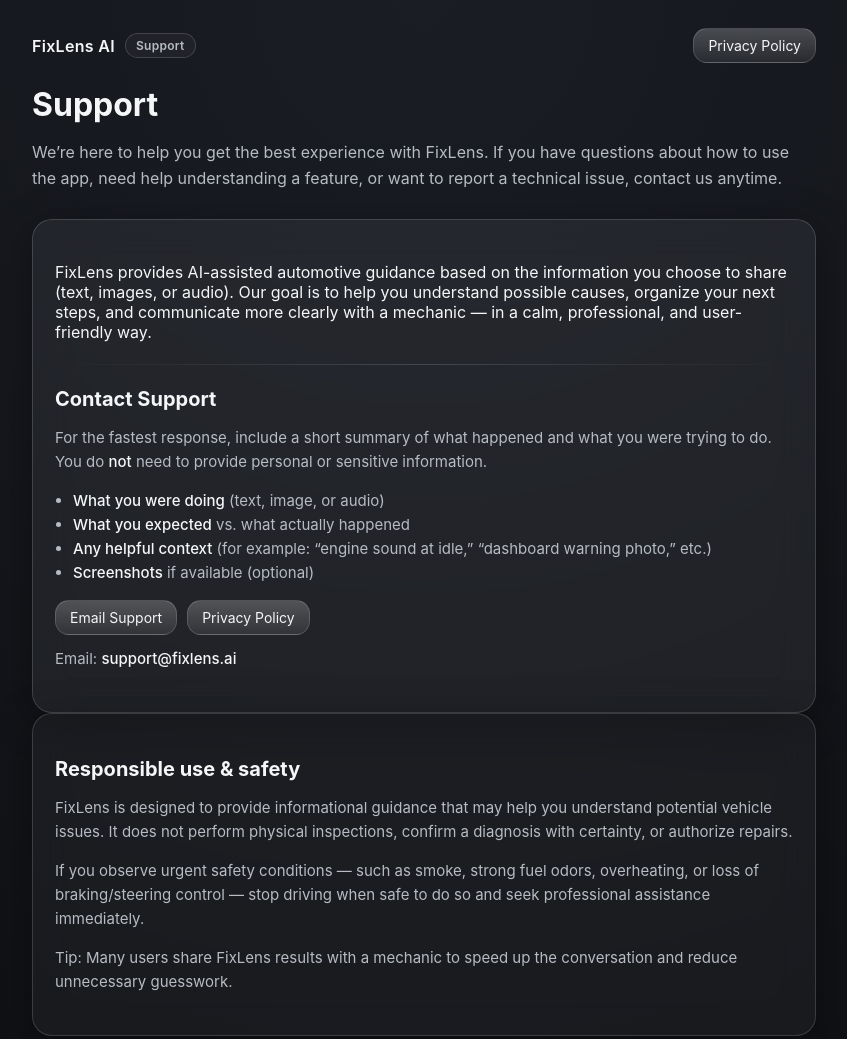
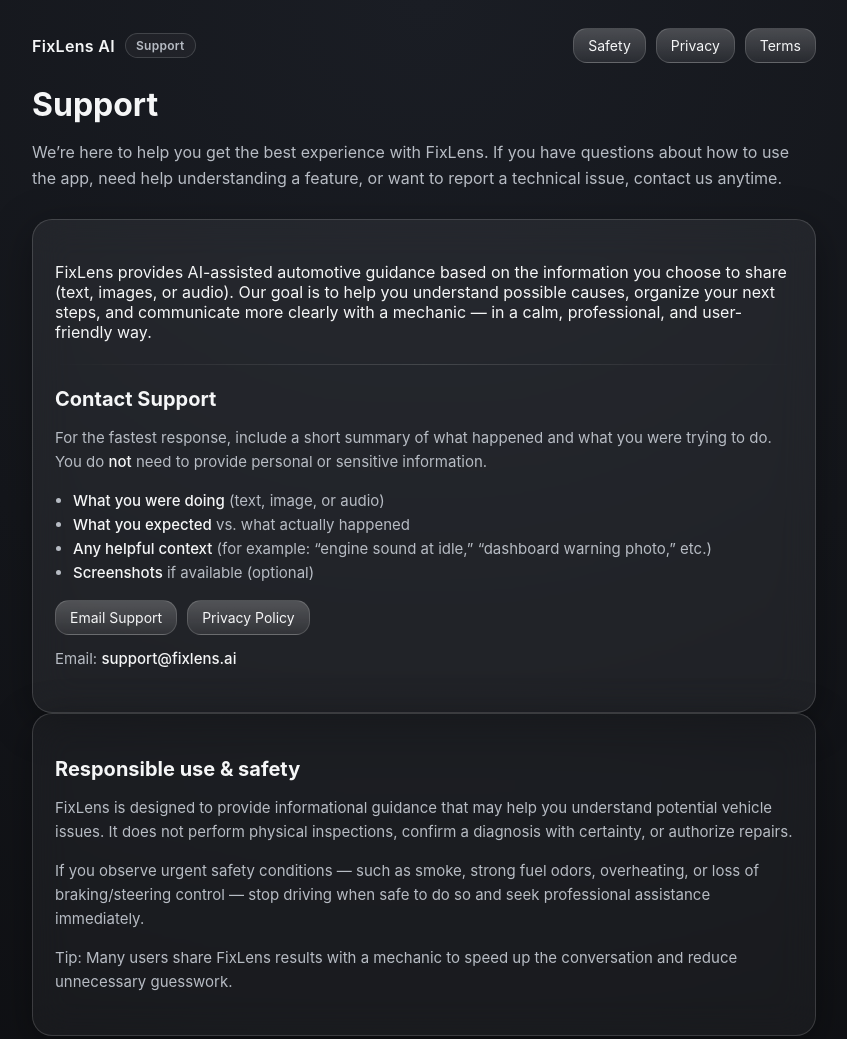
Before and after one commit to 502296/fixlens-brain-api, a website: page support.html in a window 1280 px wide. Shown: the top 1039 px of the page, without its empty margins (216-1063 px from the left). Drawn offline with Linux system fonts and the light colour scheme.

Commit message:
Update support.html

```diff
--- a/support.html
+++ b/support.html
@@ -3,6 +3,7 @@
 <head>
   <meta charset="UTF-8" />
   <meta name="viewport" content="width=device-width, initial-scale=1.0"/>
+  <meta name="format-detection" content="telephone=no" />
   <title>FixLens Support</title>
   <link rel="stylesheet" href="style.css"/>
 </head>
@@ -11,10 +12,15 @@
 
     <div class="topbar">
       <div class="brand">
-        <span>FixLens AI</span>
+        <span class="brand-title">FixLens AI</span>
         <span class="badge">Support</span>
       </div>
-      <a class="button" href="/privacy.html" aria-label="Privacy Policy">Privacy Policy</a>
+
+      <div class="button-row">
+        <a class="button" href="https://fixlens.ai/safety.html">Safety</a>
+        <a class="button" href="https://fixlens.ai/privacy.html">Privacy</a>
+        <a class="button" href="https://fixlens.ai/terms.html">Terms</a>
+      </div>
     </div>
 
     <h1>Support</h1>
@@ -48,7 +54,7 @@
 
         <div class="button-row">
           <a class="button" href="mailto:support@fixlens.ai?subject=FixLens%20Support%20Request">Email Support</a>
-          <a class="button" href="/privacy.html">Privacy Policy</a>
+          <a class="button" href="https://fixlens.ai/privacy.html">Privacy Policy</a>
         </div>
 
         <p class="small" style="margin-top:12px;">
```
